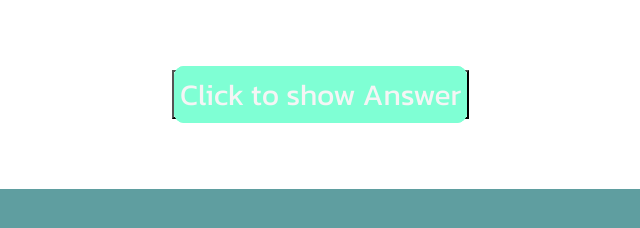
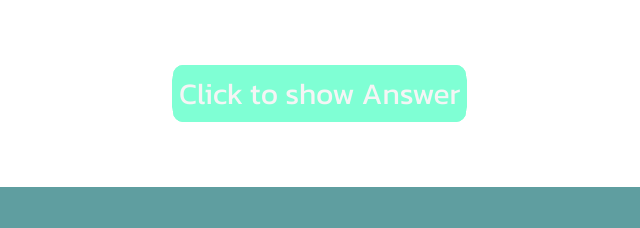
Before and after one commit to synonymy/synonymy.github.io, a plain HTML site: page excercise2.html in a window 1280 px wide. Shown: the part 1397-1625 px from the top of the page, 318-958 px from the left. Drawn offline with nearby package versions, Linux system fonts and the light colour scheme.

Commit message:
Update excercise2.css

```diff
--- a/excercise2.css
+++ b/excercise2.css
@@ -13,6 +13,8 @@
     margin-left:-150px;
     position: relative;
     display: inline-block;
+    border: 1px solid aquamarine;
+    border-radius: 10px;
 }
 .ansBut a{
     font-family: 'Kanit','sans-serif';
```
